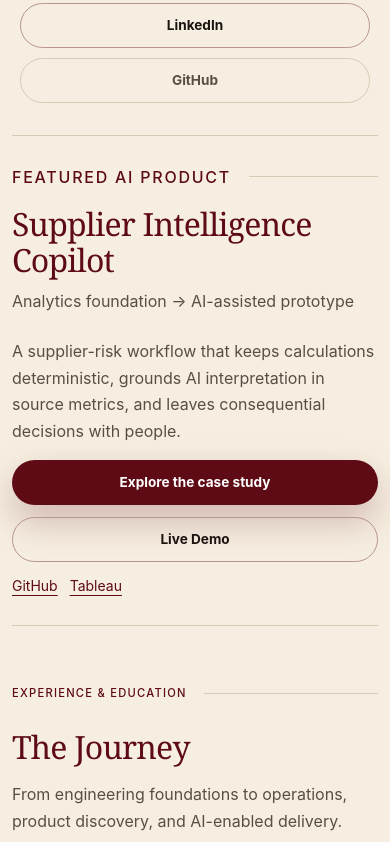
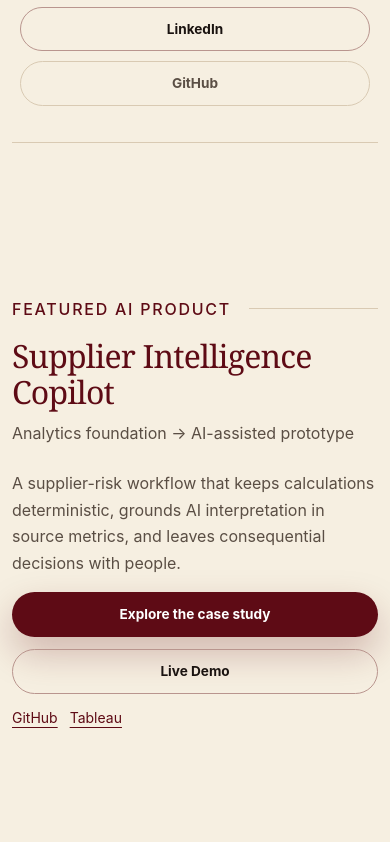
Before and after one commit to parulwalkey/resume, a plain HTML site: page index.html in a window 390 px wide. Shown: the part 702-1544 px from the top of the page. Drawn offline with Linux system fonts and the light colour scheme.

Commit message:
Restore full-screen homepage sections

```diff
--- a/index.html
+++ b/index.html
@@ -36,7 +36,7 @@
       </nav>
     </header>
 
-    <main id="main">
+    <main id="main" class="portfolio-main">
       <section id="top" class="hero">
         <p class="eyebrow">Technical Project Delivery · AI Implementation · Product Operations</p>
         <h1>Parul <span>Walkey</span></h1>
@@ -141,7 +141,7 @@
         </ol>
       </section>
 
-      <section id="projects" class="section projects-section viewport-section" aria-labelledby="projects-title">
+      <section id="projects" class="section projects-section" aria-labelledby="projects-title">
         <div class="section-heading">
           <p class="section-kicker">Selected Work</p>
           <h2 id="projects-title">Projects &amp; Case Studies</h2>
@@ -218,7 +218,7 @@
         </div>
       </section>
 
-      <section id="skills" class="section skills-section viewport-section" aria-labelledby="skills-title">
+      <section id="skills" class="section skills-section" aria-labelledby="skills-title">
         <div class="section-heading">
           <p class="section-kicker">Skills</p>
           <h2 id="skills-title">Connecting teams, systems &amp; decisions.</h2>
@@ -247,7 +247,7 @@
         </div>
       </section>
 
-      <section id="about" class="section split-section viewport-section" aria-labelledby="about-title">
+      <section id="about" class="section split-section" aria-labelledby="about-title">
         <div class="visual-panel">
           <img src="assets/performance-dashboard.svg" alt="Illustration of dashboards, project milestones, and performance metrics" width="960" height="900" loading="lazy">
         </div>
@@ -260,7 +260,7 @@
         </div>
       </section>
 
-      <section id="certificates" class="section education-section viewport-section" aria-labelledby="certificates-title">
+      <section id="certificates" class="section education-section" aria-labelledby="certificates-title">
         <div class="section-heading">
           <p class="section-kicker">Credentials</p>
           <h2 id="certificates-title">Certifications</h2>
--- a/styles.css
+++ b/styles.css
@@ -1169,11 +1169,20 @@ body { background: var(--bg); -webkit-font-smoothing: antialiased; }
  .contact-actions { flex-wrap: wrap; }
 }
 
-/* Compact editorial sections; content can always grow beyond the viewport. */
+/* Homepage sections fill the space below the sticky header and grow with their content. */
 :root { --header-height: 73px; --section-inset: 28px; }
 html { scroll-padding-top: var(--header-height); }
-.section.viewport-section, .flagship-section { padding-block: var(--section-inset); }
-.viewport-section { min-height: calc(100svh - var(--header-height)); display: flex; flex-direction: column; justify-content: center; }
+.portfolio-main > section {
+  min-height: calc(100vh - var(--header-height));
+  min-height: calc(100dvh - var(--header-height));
+  display: flex;
+  flex-direction: column;
+  justify-content: center;
+}
+
+.portfolio-main > .section {
+  padding-block: var(--section-inset);
+}
 .section-heading { margin-bottom: 1.5rem; }
 .section-heading > .section-kicker { margin-bottom: 1rem; }
 .section-heading h2 { margin-bottom: .65rem; }
@@ -1246,14 +1255,13 @@ html { scroll-padding-top: var(--header-height); }
  .project-track { grid-auto-columns: calc((100% - 16px) / 2); }
 }
 @media (max-width: 980px) {
- :root { --header-height: 104px; --section-inset: 28px; }
+ :root { --header-height: 104px; }
  .project-track { grid-auto-columns: calc((100% - 16px) / 2); }
  #about { gap: 1.5rem; grid-template-columns: minmax(0, .75fr) minmax(0, 1.25fr); }
  .flagship-intro { display: block; }
  .flagship-intro > p { margin-bottom: 1rem; }
 }
 @media (max-width: 680px) {
- .viewport-section { min-height: auto; }
  .project-track { grid-auto-columns: 100%; }
  .showcase-card { padding: 1.25rem; }
  .competency-grid, .education-grid { grid-template-columns: 1fr; }
```
